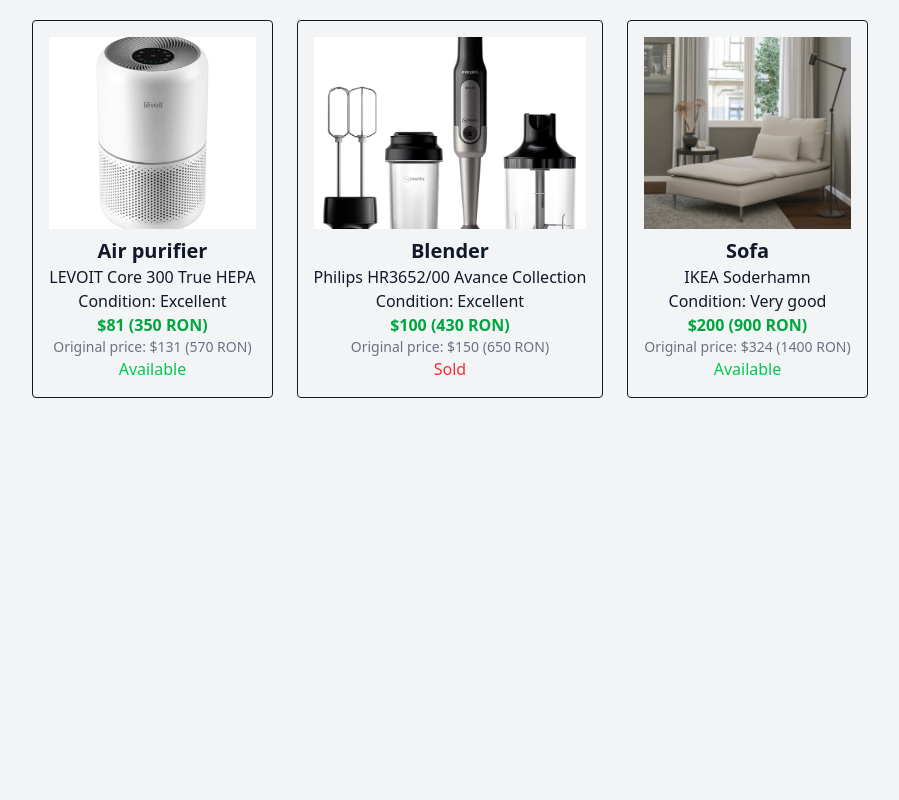
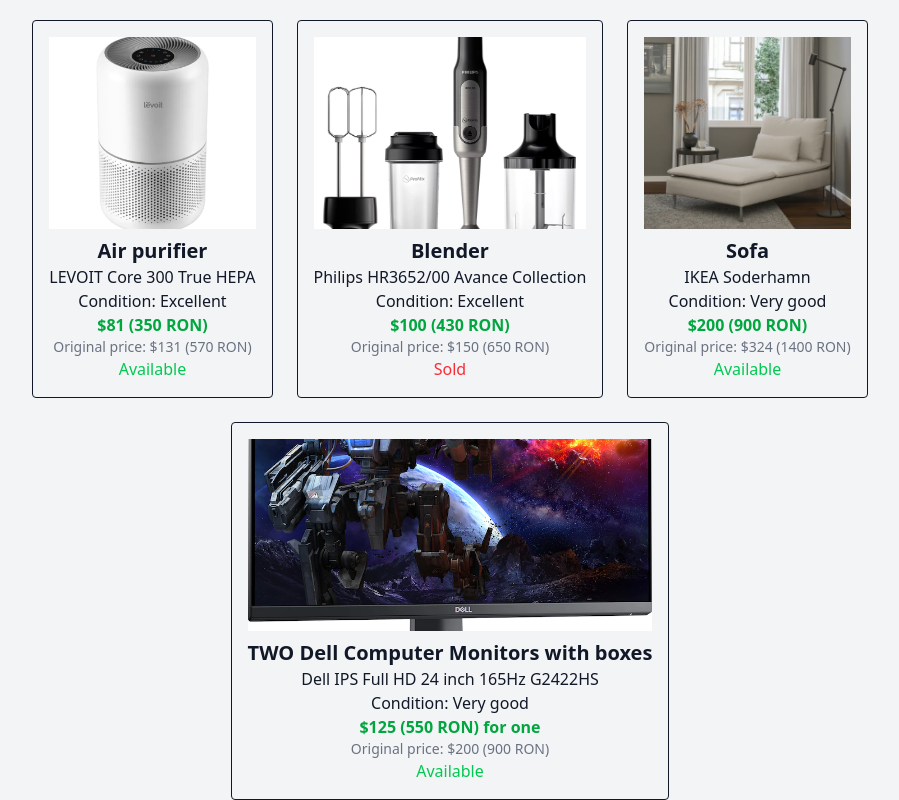
Before and after one commit to StanislavAlexandrov/bucharest-sale-site, a React (Vite) app: page / in a window 1280 px wide. Shown: the part 1290-2090 px from the top of the page, without its empty margins (190-1089 px from the left). Before the commit the page ends 1688 px from the top, so only its background shows below. Built offline with nearby package versions, Linux system fonts and the light colour scheme.

Commit message:
added dell monitors

```diff
--- a/src/data/items.ts
+++ b/src/data/items.ts
@@ -13,6 +13,7 @@
 import irobotImageUrl from '/src/assets/irobot.webp';
 import blenderImageUrl from '/src/assets/blender.jpg';
 import sofaImageUrl from '/src/assets/sofa.avif';
+import monitorImageUrl from '/src/assets/monitor.webp';
 
 export type Item = {
     id: number;
@@ -191,6 +192,17 @@
         image: sofaImageUrl,
         available: true,
     },
+    {
+        id: 16,
+        title: 'TWO Dell Computer Monitors with boxes',
+        description: 'Dell IPS Full HD 24 inch 165Hz G2422HS',
+        price: '$125 (550 RON) for one',
+        originalPrice: '$200 (900 RON)',
+        condition: 'Very good',
+        image: monitorImageUrl,
+        available: true,
+        link: 'https://www.emag.ro/monitor-gaming-led-ips-dell-23-8-full-hd-165hz-displayport-negru-g2422hs/pd/D9N9HJMBM/',
+    },
 ];
 
 export default items;
```
Also changed, not shown: src/assets/monitor.webp (added).
